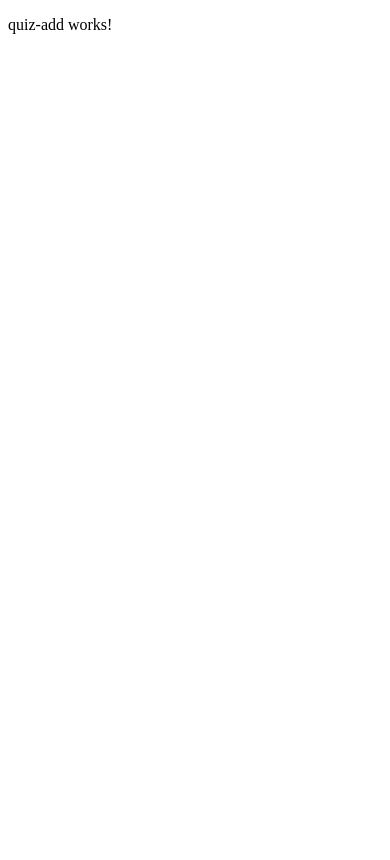
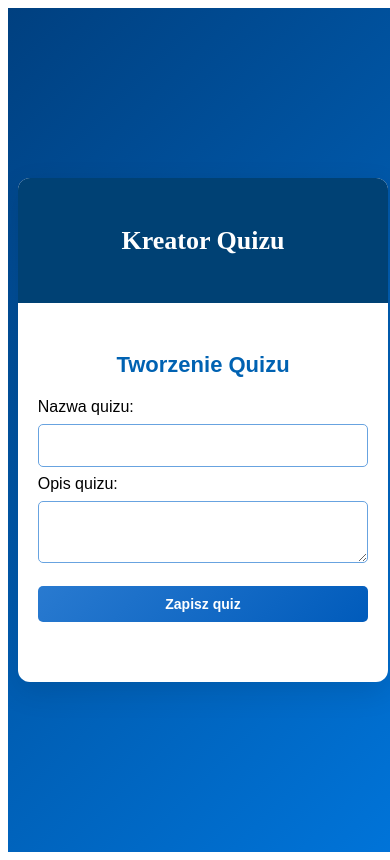
Before and after one commit to aniadewor/music-mentor-frontend-app, an Angular app: page /quizAdd in a window 390 px wide. Built offline with nearby package versions, Linux system fonts and the light colour scheme.

Commit message:
create quiz-add

```diff
--- a/src/app/models/role.enum.ts
+++ b/src/app/models/role.enum.ts
@@ -1,4 +1,4 @@
 export enum Role {
-  STUDENT= 'STUDENT',
-  TEACHER = 'TEACHER'
+  STUDENT= '0',
+  TEACHER = '1'
 }
--- a/src/app/models/user.model.ts
+++ b/src/app/models/user.model.ts
@@ -10,6 +10,6 @@ export class User {
   this.password='',
   this.name= '',
   this.lastName='',
-  this.role= Role.STUDENT;
+  this.role=Role.STUDENT;
 }
 }
--- a/src/app/quiz-add/quiz-add.component.css
+++ b/src/app/quiz-add/quiz-add.component.css
@@ -0,0 +1,211 @@
+html, body {
+  width: 100vw;
+  margin: 0;
+  padding: 0;
+  display: flex;
+  align-items: center;
+  justify-content: center;
+  background: linear-gradient(135deg, #004080, #0074D9);
+  font-family: 'Nunito', sans-serif;
+  overflow: hidden;
+  min-height: 100vh;
+  height: auto;
+  overflow-x: hidden;
+  overflow-y: auto;
+}
+
+.container {
+  display: flex;
+  width: 1200px;
+  max-width: 100%;
+  background: white;
+  border-radius: 10px;
+  box-shadow: 0 10px 30px rgba(0, 0, 0, 0.1);
+  overflow: hidden;
+  align-items: stretch;
+  height: 700px;
+}
+
+.left {
+  flex: 1;
+  background: #004174;
+  color: white;
+  display: flex;
+  align-items: center;
+  justify-content: center;
+  flex-direction: column;
+  padding: 0px;
+  text-align: center;
+}
+
+.left h1 {
+  font-family: 'Playfair Display', serif;
+  font-size: 36px;
+  font-weight: 700;
+}
+
+.right {
+  flex: 2;
+  padding: 50px;
+  display: flex;
+  flex-direction: column;
+  justify-content: flex-start;
+  align-items: center;
+  box-sizing: border-box;
+  overflow-y: auto;
+}
+
+/* 🔧 DODANE: kontener pól */
+.question-container {
+  width: 100%;
+  display: flex;
+  flex-direction: column;
+  align-items: stretch;
+}
+
+h2 {
+  margin-bottom: 20px;
+  color: #0062B2;
+  font-family: 'Montserrat', sans-serif;
+}
+
+input[type="text"],
+textarea {
+  width: 100%;
+  min-width: 100%;
+  padding: 12px;
+  margin: 8px 0;
+  border: 1px solid #68A3E0;
+  border-radius: 5px;
+  font-size: 16px;
+  box-sizing: border-box;
+  flex: none;
+}
+
+.btn {
+  padding: 12px;
+  width: 100%;
+  background: linear-gradient(135deg, #297AD0, #005BBB);
+  color: white;
+  border: none;
+  border-radius: 5px;
+  cursor: pointer;
+  margin-top: 15px;
+  font-family: 'Montserrat', sans-serif;
+  font-size: 16px;
+  font-weight: bold;
+}
+
+.option-row {
+  display: flex;
+  align-items: center;
+  gap: 10px;
+  margin-bottom: 10px;
+}
+
+.option-row input[type="radio"] {
+  transform: scale(1.3);
+  margin: 0;
+}
+
+.option-row input[type="text"] {
+  flex: 1;
+  padding: 12px;
+  border: 1px solid #68A3E0;
+  border-radius: 5px;
+  font-size: 16px;
+}
+
+/* 🔧 POPRAWIONE: komunikaty błędów */
+.error-message {
+  color: red;
+  font-size: 14px;
+  margin: 5px 0 10px 0;
+  min-height: 18px;
+}
+
+/* Opcjonalnie: dynamiczne czerwone obramowanie */
+input.ng-invalid.ng-touched,
+textarea.ng-invalid.ng-touched {
+  border-color: red;
+}
+
+@media (max-width: 1024px) {
+  .container {
+    flex-direction: column;
+    height: auto;
+    width: 90%;
+  }
+
+  .left {
+    padding: 40px 30px;
+    text-align: center;
+  }
+
+  .left h1 {
+    font-size: 30px;
+  }
+
+  .right {
+    padding: 40px 30px;
+  }
+
+  .btn {
+    font-size: 15px;
+    padding: 12px;
+  }
+
+  input[type="text"],
+  textarea {
+    font-size: 16px;
+  }
+}
+
+@media (max-width: 768px) {
+  .container {
+    flex-direction: column;
+    height: auto;
+    width: 95%;
+    border-radius: 12px;
+  }
+
+  .left {
+    padding: 30px 20px;
+    text-align: center;
+  }
+
+  .left h1 {
+    font-size: 26px;
+  }
+
+  .right {
+    padding: 30px 20px;
+  }
+
+  h2 {
+    font-size: 22px;
+    text-align: center;
+  }
+
+  .btn {
+    font-size: 14px;
+    padding: 10px;
+  }
+
+  .option-row {
+    flex-direction: row;
+    align-items: center;
+    gap: 10px;
+  }
+
+  input[type="radio"] {
+    transform: scale(1.2);
+  }
+
+  input[type="text"] {
+    font-size: 15px;
+  }
+}
+.btn.save-quiz {
+  margin-bottom: 30px;
+}
--- a/src/app/quiz-add/quiz-add.component.html
+++ b/src/app/quiz-add/quiz-add.component.html
@@ -1 +1,47 @@
-<p>quiz-add works!</p>
+<body>
+  <div class="container">
+    <div class="left">
+      <h1>Kreator Quizu</h1>
+    </div>
+
+    <div class="right">
+      <h2>Tworzenie Quizu</h2>
+      <div class="question-container">
+        <label for="quizTitle">Nazwa quizu:</label>
+        <input type="text" id="quizTitle" [(ngModel)]="quizTitle" name="quizTitle" required>
+        <div *ngIf="showValidationMessage && quizTitle.trim() === ''" class="error-message">
+          Pole nazwy quizu jest wymagane.
+        </div>
+
+        <label for="quizDescription">Opis quizu:</label>
+        <textarea id="quizDescription" [(ngModel)]="quizDescription" name="quizDescription" required></textarea>
+        <div *ngIf="showValidationMessage && quizDescription.trim() === ''" class="error-message">
+          Pole opisu quizu jest wymagane.
+        </div>
+
+        <button type="button" class="btn save-quiz" (click)="saveQuiz()">Zapisz quiz</button>
+
+
+        <!-- Sekcja pytań – widoczna tylko po zapisaniu quizu -->
+        <div *ngIf="quizSaved">
+          <div id="questionsContainer">
+            <div *ngFor="let question of questions; let i = index" class="question">
+              <label>Pytanie {{ i + 1 }}:</label>
+              <input type="text" [(ngModel)]="question.text" name="question{{i}}Text" required>
+
+              <label>Opcje odpowiedzi:</label>
+              <div class="options">
+                <div class="option-row" *ngFor="let option of question.options; let j = index">
+                  <input type="radio" name="correctAnswer{{ i }}" [(ngModel)]="question.correctAnswer" [value]="j" [ngModelOptions]="{ standalone: true }">
+                  <input type="text" [(ngModel)]="question.options[j]" [ngModelOptions]="{ standalone: true }" name="option{{i}}_{{j}}" required>
+                </div>
+              </div>
+            </div>
+          </div>
+
+          <button type="button" class="btn" (click)="addQuestion()" [disabled]="!quizSaved">Dodaj pytanie</button>
+        </div>
+      </div>
+    </div>
+  </div>
+</body>
--- a/src/app/quiz-add/quiz-add.component.ts
+++ b/src/app/quiz-add/quiz-add.component.ts
@@ -3,8 +3,35 @@ import { Component } from '@angular/core';
 @Component({
   selector: 'app-quiz-add',
   templateUrl: './quiz-add.component.html',
-  styleUrl: './quiz-add.component.css'
+  styleUrls: ['./quiz-add.component.css']
 })
 export class QuizAddComponent {
+  quizTitle: string = '';
+  quizDescription: string = '';
+  questions: { text: string; options: string[]; correctAnswer: number }[] = [];
+  quizSaved: boolean = false;
+  showValidationMessage: boolean = false;
 
+  addQuestion() {
+    this.questions.push({ text: '', options: ['', '', '', ''], correctAnswer: 0 });
+  }
+
+  saveQuiz() {
+    if (!this.quizTitle.trim() || !this.quizDescription.trim()) {
+      this.showValidationMessage = true;
+      return;
+    }
+
+    this.showValidationMessage = false;
+    this.quizSaved = true;
+
+    const quizData = {
+      title: this.quizTitle,
+      description: this.quizDescription,
+      questions: this.questions
+    };
+
+    console.log('Quiz zapisany:', quizData);
+    alert('Quiz zapisany!');
+  }
 }
--- a/src/app/quiz-view/quiz-view.component.css
+++ b/src/app/quiz-view/quiz-view.component.css
@@ -1,41 +1,51 @@
-body {
-  font-family: 'Nunito', sans-serif;
+/* === GLOBAL RESET === */
+*,
+*::before,
+*::after {
+  box-sizing: border-box;
+}
+
+html, body {
   margin: 0;
   padding: 0;
+  font-family: 'Nunito', sans-serif;
   background: #0062B2;
   color: #333;
-  display: flex;
-  align-items: center;
-  justify-content: center;
-  height: 100vh;
+  overflow-x: hidden;
+  min-height: 100vh;
 }
 
+/* === DASHBOARD === */
 .dashboard-container {
   display: flex;
-  width: 90%;
-  max-width: 1200px;
+  width: 1250px;
+  max-width: 100%;
   background: white;
-  border-radius: 10px;
-  box-shadow: 0 10px 30px rgba(0, 0, 0, 0.1);
+  border-radius: 15px;
+  box-shadow: 0 10px 20px rgba(0, 0, 0, 0.15);
   overflow: hidden;
-  height: 80vh;
+  min-height: 90vh;
+  margin: 30px auto;
 }
 
-/* Sidebar - nawigacja boczna */
+/* === SIDEBAR === */
 .sidebar {
-  width: 250px;
-  background: #004174;
+  width: 260px;
+  background: #003366;
   color: white;
-  padding: 20px;
+  padding: 25px;
   display: flex;
   flex-direction: column;
+  border-top-left-radius: 15px;
+  border-bottom-left-radius: 15px;
 }
 
 .sidebar h2 {
   font-family: 'Playfair Display', serif;
-  font-size: 24px;
+  font-size: 22px;
   text-align: center;
   margin-bottom: 20px;
+  font-weight: bold;
 }
 
 .sidebar nav ul {
@@ -52,50 +62,71 @@ body {
   text-decoration: none;
   font-size: 16px;
   display: block;
-  padding: 10px;
-  border-radius: 5px;
+  padding: 12px 18px;
+  border-radius: 8px;
   transition: background 0.3s ease;
 }
 
-.sidebar nav ul li a:hover, .sidebar nav ul li a.active {
+.sidebar nav ul li a:hover,
+.sidebar nav ul li a.active {
   background: #297AD0;
 }
 
+/* === MAIN CONTENT === */
 .main-content {
   flex: 1;
-  padding: 40px;
+  padding: 50px;
+  text-align: center;
 }
 
-/* Nagłówek */
 header {
-  text-align: center;
   margin-bottom: 30px;
 }
 
 header h1 {
   font-family: 'Montserrat', sans-serif;
-  font-size: 28px;
+  font-size: 32px;
   color: #004174;
+  font-weight: bold;
 }
 
-/* Karty */
+header p {
+  font-size: 16px;
+  color: #5C5D5F;
+}
+
+/* === CARDS === */
 .cards {
   display: grid;
-  grid-template-columns: repeat(auto-fit, minmax(250px, 1fr));
-  gap: 20px;
+  grid-template-columns: repeat(2, 1fr);
+  gap: 30px;
+  justify-content: center;
+  max-width: 850px;
+  margin-left: auto;
+  margin-right: auto;
 }
 
 .card {
-  background: #F0F0F0;
-  padding: 20px;
-  border-radius: 8px;
+  background: #F8F9FA;
+  padding: 25px;
+  border-radius: 15px;
   box-shadow: 0 5px 15px rgba(0, 0, 0, 0.1);
   text-align: center;
+  transition: transform 0.2s ease, box-shadow 0.2s ease;
+  width: 100%;
+  max-width: 350px;
+  min-width: 0;
+}
+
+.card:hover {
+  transform: translateY(-5px);
+  box-shadow: 0 8px 20px rgba(0, 0, 0, 0.15);
 }
 
 .card h3 {
   font-size: 20px;
   color: #0062B2;
+  font-weight: bold;
 }
 
 .card p {
@@ -103,64 +134,81 @@ header h1 {
   color: #5C5D5F;
 }
 
-/* 📱 RESPONSYWNOŚĆ 📱 */
+/* === TABLET: iPad Pro & Air === */
 @media (max-width: 1024px) {
-  /* Dostosowanie sidebaru na tabletach */
   .dashboard-container {
     flex-direction: column;
+    width: 95%;
     height: auto;
+    padding: 0 20px;
+    border-radius: 15px;
   }
 
   .sidebar {
     width: 100%;
+    padding: 20px;
     text-align: center;
-      padding: 15px;
+    border-radius: 15px 15px 0 0;
   }
 
   .main-content {
-      padding: 20px;
+    padding: 40px 20px;
+  }
+
+  .cards {
+    grid-template-columns: 1fr;
+  }
+
+
+  .cards {
+    justify-content: center;
+    display: flex;
+    flex-direction: column;
+    align-items: center;
+  }
+
+  .card {
+    width: 90%;
+    max-width: 400px;
+    margin-bottom: 20px;
 }
 }
 
-@media (max-width: 768px) {
-  /* Sidebar zwija się do górnej belki */
+/* === MOBILE: smartfony === */
+@media (max-width: 600px) {
   .dashboard-container {
-      flex-direction: column;
-      height: auto;
-  }
-
-  .sidebar {
+    padding: 0 10px;
     width: 100%;
-      text-align: center;
-      padding: 15px;
-  }
-
-  .sidebar nav ul {
-      display: flex;
-      flex-wrap: wrap;
-      justify-content: center;
-  }
-
-  .sidebar nav ul li {
-      margin: 5px;
+    max-width: 480px;
+    margin: 20px auto;
   }
 
   .sidebar nav ul li a {
-      padding: 8px 12px;
     font-size: 14px;
+    padding: 10px;
   }
 
-  /* Karty ustawione jedna pod drugą */
-  .cards {
-      grid-template-columns: 1fr;
-      gap: 15px;
+  .card h3 {
+    font-size: 18px;
   }
 
-  .card {
-      padding: 15px;
+  .card p {
+    font-size: 13px;
+  }
+
+  .main-content {
+    padding: 20px 15px;
   }
 
   header h1 {
     font-size: 22px;
   }
+
+  header p {
+    font-size: 14px;
   }
+
+  .card {
+    margin: 0 auto;
+  }
+}
```
Also changed, not shown: src/app/login/login.component.html (+5 -2 lines), src/app/login/login.component.ts (+7 -1 lines), src/app/quiz-view/quiz-view.component.html (+28 -4 lines), src/app/quiz-view/quiz-view.component.ts (+7 -5 lines), 2 other files (tests, documents, lock files or other folders). Lines whose indentation alone changed are shown as unchanged.
